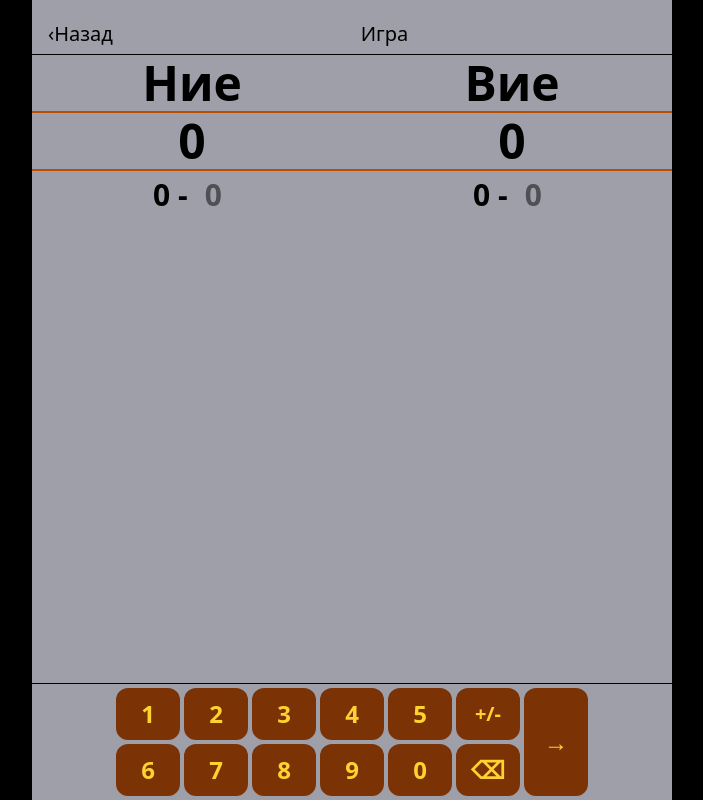
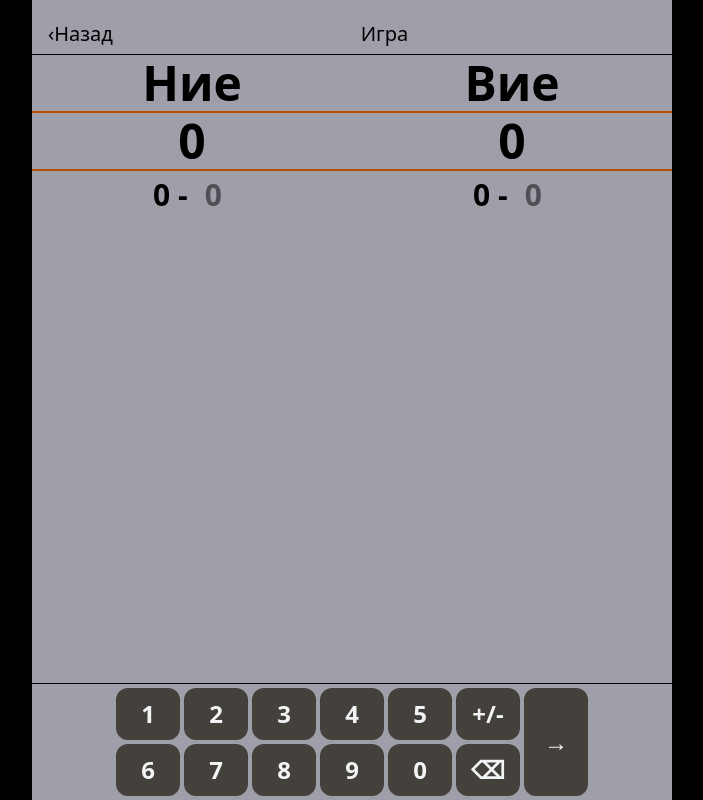
Before and after one commit to petko-todorov/belot-scorer, a React (Vite) app: page /game/1 in a window 1280 px wide. Shown: the whole page, without its empty margins (288-991 px from the left). Built offline with nearby package versions, Linux system fonts and the light colour scheme.

Commit message:
Refactor NumericKeypad to use a button array

```diff
--- a/src/components/NumericKeypad.jsx
+++ b/src/components/NumericKeypad.jsx
@@ -1,92 +1,40 @@
 const NumericKeypad = ({ onNumberPress, onAdd }) => {
+    const buttons = [
+        '1',
+        '2',
+        '3',
+        '4',
+        '5',
+        'sign',
+        '6',
+        '7',
+        '8',
+        '9',
+        '0',
+        'delete',
+    ];
+
     return (
-        <>
         <div className="flex gap-1 justify-center py-1 border-t">
             <div className="grid grid-cols-6 grid-rows-2 gap-1">
+                {buttons.map((btn) => (
                     <button
-                        onClick={() => onNumberPress('1')}
-                        className="bg-amber-900 text-amber-300 text-2xl font-bold rounded-xl w-16 h-13"
+                        key={btn}
+                        onClick={() => onNumberPress(btn)}
+                        className="bg-stone-700 text-gray-100 text-2xl font-bold rounded-xl w-16 h-13"
                     >
-                        1
+                        {btn === 'sign' ? '+/-' : btn === 'delete' ? '⌫' : btn}
                     </button>
-                    <button
-                        onClick={() => onNumberPress('2')}
-                        className="bg-amber-900 text-amber-300 text-2xl font-bold rounded-xl"
-                    >
-                        2
-                    </button>
-                    <button
-                        onClick={() => onNumberPress('3')}
-                        className="bg-amber-900 text-amber-300 text-2xl font-bold rounded-xl "
-                    >
-                        3
-                    </button>
-                    <button
-                        onClick={() => onNumberPress('4')}
-                        className="bg-amber-900 text-amber-300 text-2xl font-bold rounded-xl"
-                    >
-                        4
-                    </button>
-                    <button
-                        onClick={() => onNumberPress('5')}
-                        className="bg-amber-900 text-amber-300 text-2xl font-bold rounded-xl"
-                    >
-                        5
-                    </button>
-                    <button
-                        onClick={() => onNumberPress('sign')}
-                        className="bg-amber-900 text-amber-300 text-xl font-bold rounded-xl"
-                    >
-                        +/-
-                    </button>
-                    <button
-                        onClick={() => onNumberPress('6')}
-                        className="bg-amber-900 text-amber-300 text-2xl font-bold rounded-xl"
-                    >
-                        6
-                    </button>
-                    <button
-                        onClick={() => onNumberPress('7')}
-                        className="bg-amber-900 text-amber-300 text-2xl font-bold rounded-xl"
-                    >
-                        7
-                    </button>
-                    <button
-                        onClick={() => onNumberPress('8')}
-                        className="bg-amber-900 text-amber-300 text-2xl font-bold rounded-xl"
-                    >
-                        8
-                    </button>
-                    <button
-                        onClick={() => onNumberPress('9')}
-                        className="bg-amber-900 text-amber-300 text-2xl font-bold rounded-xl"
-                    >
-                        9
-                    </button>
-
-                    <button
-                        onClick={() => onNumberPress('0')}
-                        className="bg-amber-900 text-amber-300 text-2xl font-bold rounded-xl"
-                    >
-                        0
-                    </button>
-
-                    <button
-                        onClick={() => onNumberPress('delete')}
-                        className="bg-amber-900 text-amber-300 text-2xl font-bold rounded-xl"
-                    >
-                        ⌫
-                    </button>
+                ))}
             </div>
 
             <button
                 onClick={onAdd}
-                    className="bg-amber-900 text-amber-300 text-2xl font-bold rounded-xl w-16"
+                className="bg-stone-700 text-gray-100 text-2xl font-bold rounded-xl w-16"
             >
                 →
             </button>
         </div>
-        </>
     );
 };
 
```
Lines whose indentation alone changed are shown as unchanged.
